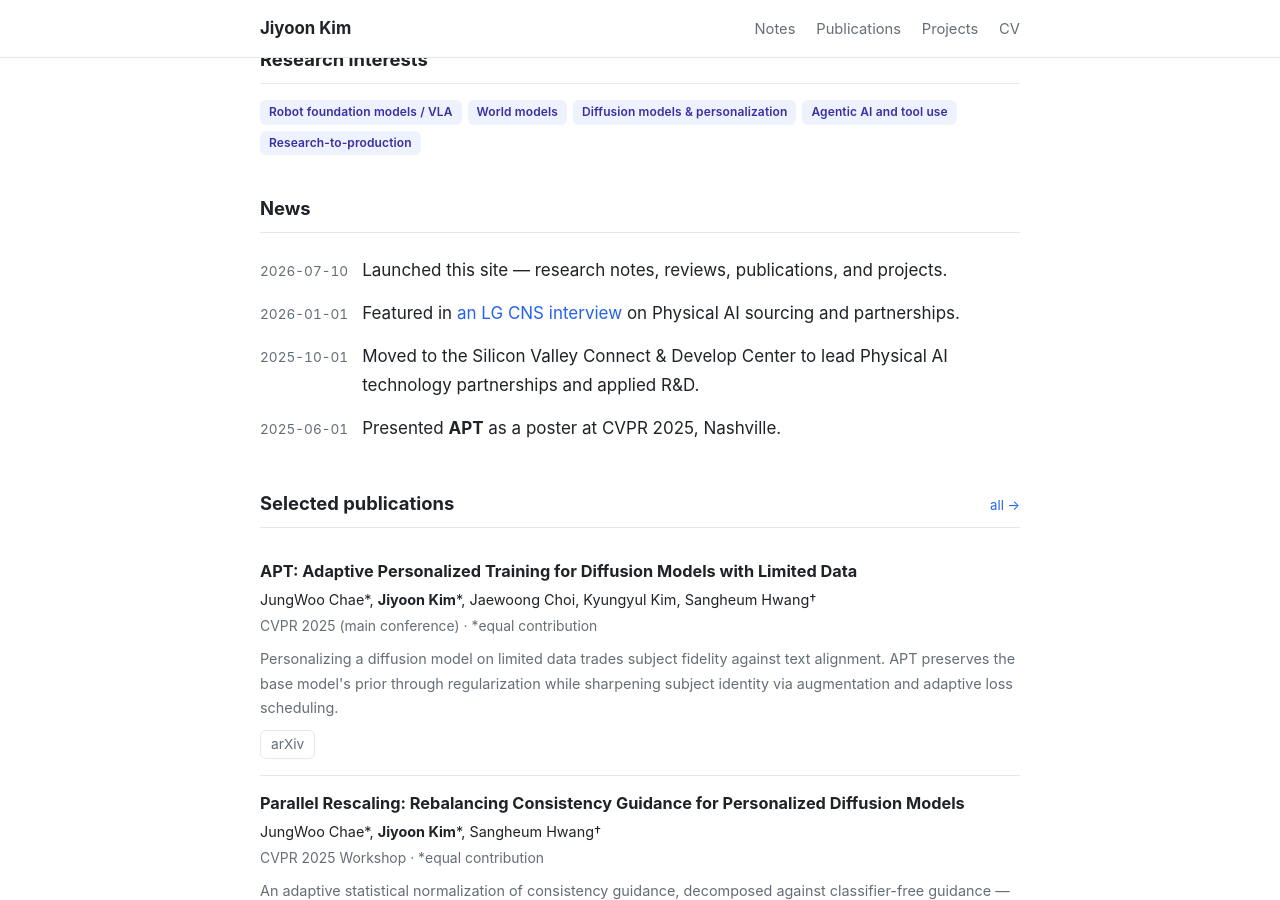
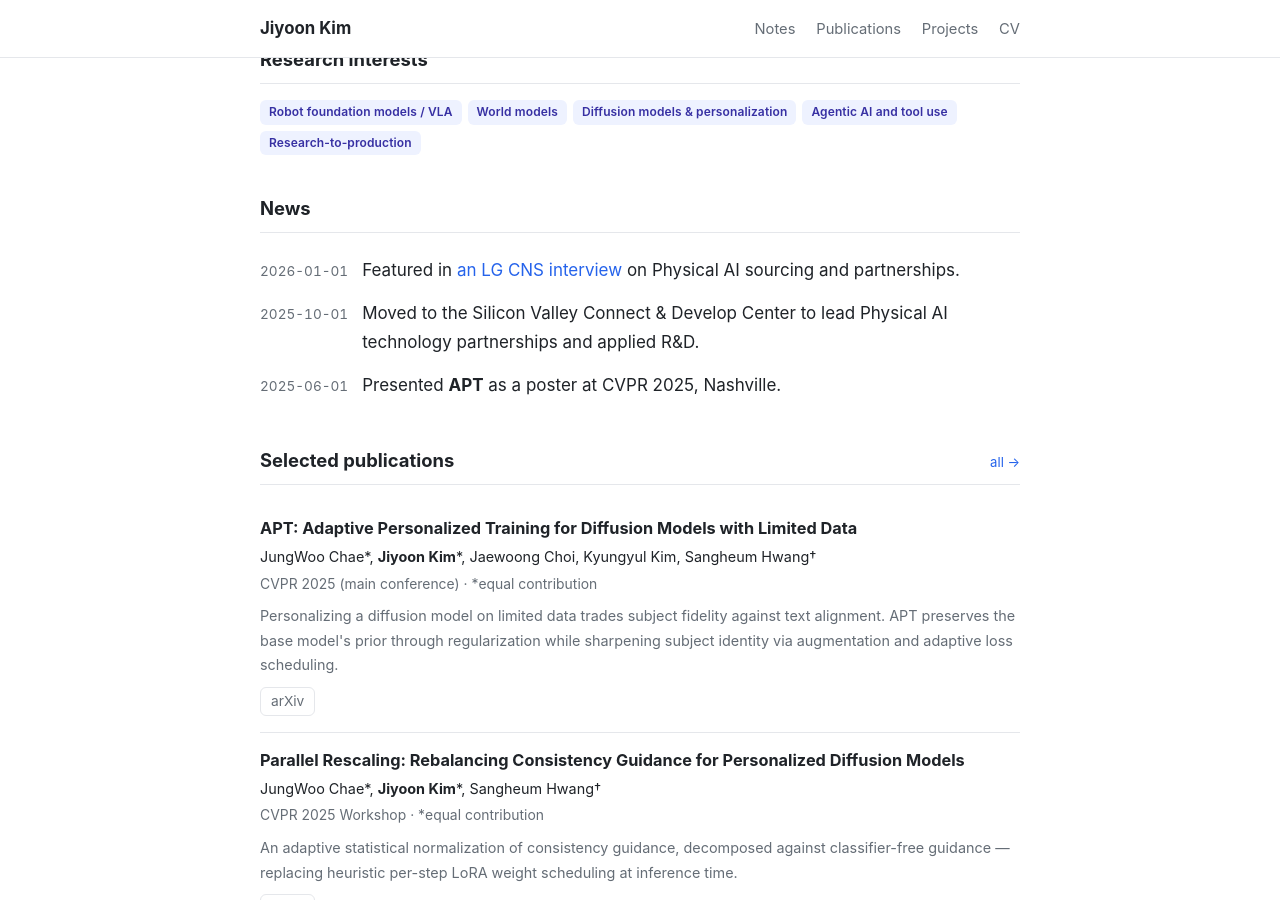
Before and after one commit to jiyoon0630/jiyoon0630.github.io, a Jekyll site: the page built from index.html, in a window 1280 px wide and 900 px high, scrolled down 410 px. Built offline with Jekyll 4.4.1, drawn with Linux system fonts in a browser that asks for light colours.

Commit message:
Remove the "Launched this site" news item
Co-Authored-By: Claude Opus 5.5 <noreply@anthropic.com>
Claude-Session: https://claude.ai/code/session_014wtLZNxyujN4N8x7QCHCDc

```diff
--- a/_data/news.yml
+++ b/_data/news.yml
@@ -1,5 +1,3 @@
-- date: 2026-07-10
-  text: "Launched this site — research notes, reviews, publications, and projects."
 - date: 2026-01-01
   text: "Featured in [an LG CNS interview](https://www.linkedin.com/pulse/%EC%A2%80-%EC%95%84%EB%8A%94-%EC%82%AC%EB%9E%8C-%EC%8B%A4%EB%A6%AC%EC%BD%98%EB%B0%B8%EB%A6%AC-ai%EB%A1%9C%EB%B3%B4%ED%8B%B1%EC%8A%A4-rd%EC%84%BC%ED%84%B0%ED%8E%B8-lgcns-w2w6c) on Physical AI sourcing and partnerships."
 - date: 2025-10-01
```
Also changed, not shown: .claude/STATE.md.
